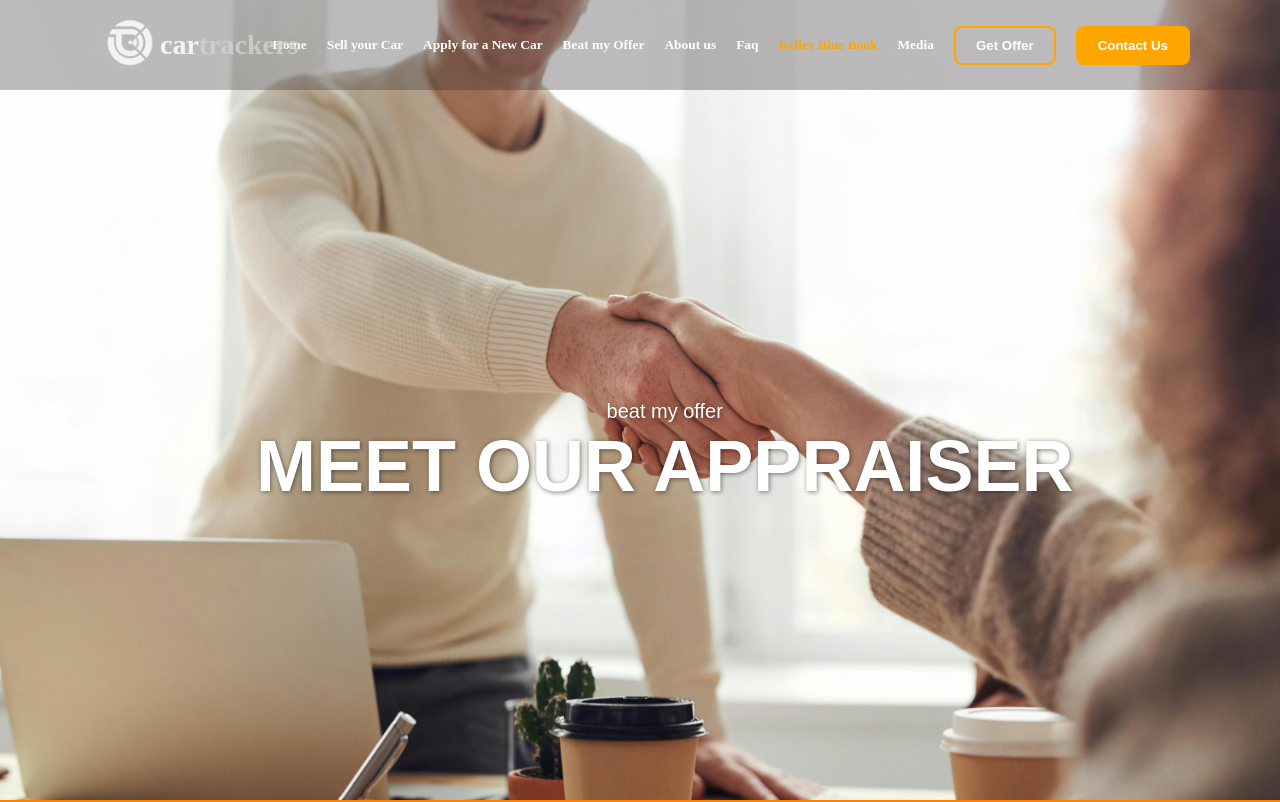
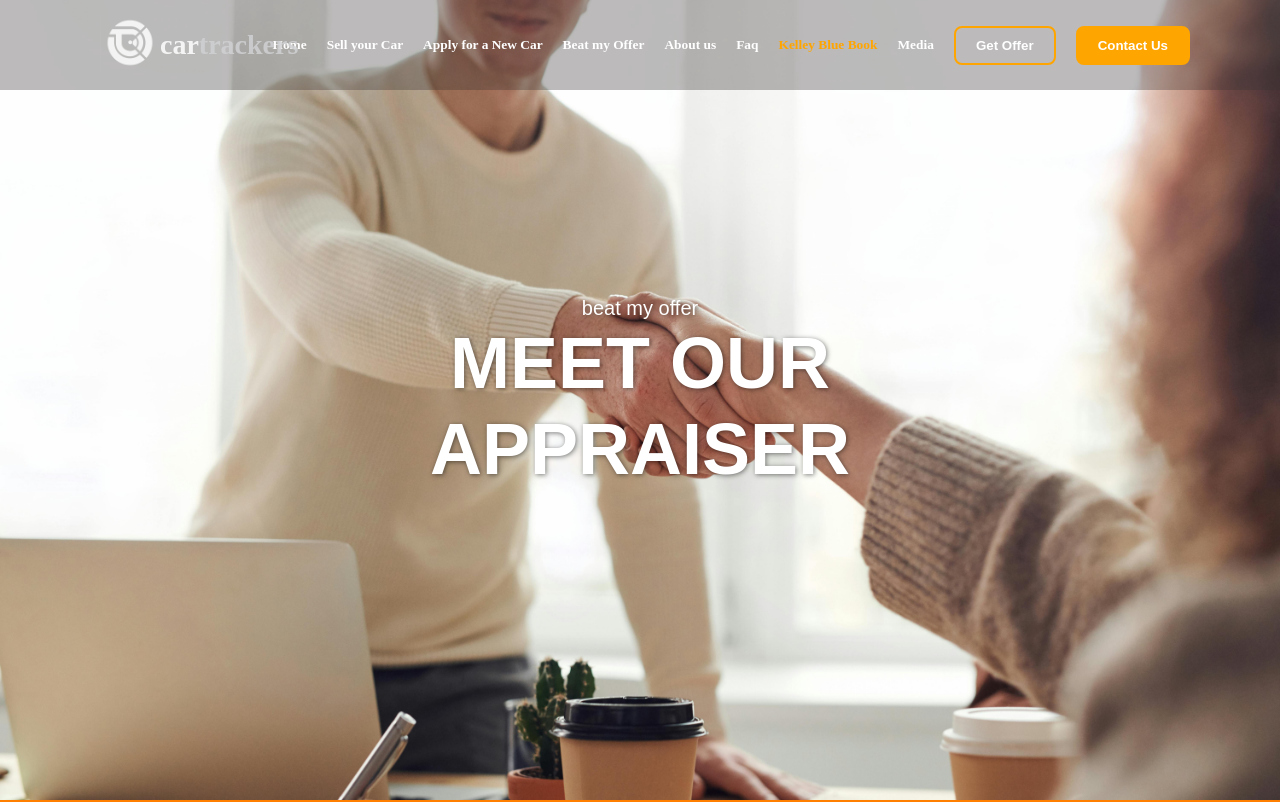
Before and after one commit to ChFaheem22/car, a Next.js app: page /kbb in a window 1280 px wide. Shown: the top 802 px of the page. Built offline with nearby package versions, Linux system fonts and the light colour scheme.

Commit message:
Initial commit

```diff
--- a/app/about/about.module.css
+++ b/app/about/about.module.css
@@ -11,22 +11,24 @@
 .herosection {
   position: absolute;
   top: 50%;
-  left: 28%;
+  left: 50%;
+  transform: translate(-50%, -50%);
   color: #fff;
   font-family: Arial, sans-serif;
   text-shadow: 1px 1px 5px rgba(0, 0, 0, 0.5);
   text-align: center;
+  padding: 0 1rem;
 }
 
 .herosection h1 {
-  font-size: 9vh;
+  font-size: clamp(28px, 6vw, 72px);
   font-weight: bold;
   line-height: 1.2;
   margin: 0 0 10px 0;
 }
 
 .title {
-  font-size: 20px;
+  font-size: clamp(16px, 2vw, 20px);
   margin: 0;
   font-weight: 500;
 }
@@ -64,7 +66,7 @@
 
 .grid {
   display: grid;
-  grid-template-columns: repeat(2, 1fr);
+  grid-template-columns: repeat(auto-fit, minmax(300px, 1fr));
   gap: 32px;
   max-width: 1000px;
   margin: 0 auto;
@@ -76,7 +78,6 @@
   padding: 18px 24px;
   box-shadow: 0 6px 16px rgba(0, 0, 0, 0.06);
   display: flex;
-  justify-content: space-between;
   transition: transform 0.3s ease;
 }
 
@@ -86,7 +87,7 @@
 
 .cardContent {
   text-align: left;
-  margin-left: 7vh;
+  margin-top: 1rem;
 }
 
 .jobTitle {
@@ -103,11 +104,12 @@
 
 .viewBtn {
   align-self: flex-start;
-  margin-top: 20px;
+  margin-top: 14px;
+  margin-left: 40px;
   background-color: #fa751c;
   color: #fff;
   border: none;
-  padding: 20px 44px;
+  padding: 14px 32px;
   font-size: 0.95rem;
   font-weight: 600;
   border-radius: 4px;
@@ -137,6 +139,7 @@
   text-align: center;
   color: #fff;
   font-family: "Poppins", sans-serif;
+  padding: 0 1rem;
 }
 
 .heading {
@@ -158,8 +161,8 @@
   text-decoration: underline;
 }
 
-.description a:hover{
-    background-color: rgba(135, 207, 235, 0.651);
+.description a:hover {
+  background-color: rgba(135, 207, 235, 0.651);
 }
 
 .cta {
@@ -179,7 +182,7 @@
   background-color: #f77519;
 }
 
-/* ids */
+/* CAREERS SECTION */
 .careersSection {
   background-color: #fff;
   padding: 3rem 1.5rem;
@@ -209,7 +212,7 @@
 .jobDescription {
   line-height: 1.5;
   color: #555;
-  width: 640px;
+  max-width: 640px;
 }
 
 .jobList {
@@ -222,12 +225,12 @@
   margin-bottom: 0.5rem;
   line-height: 1.5;
   color: #555;
-  width: 640px;
+  max-width: 640px;
 }
 
-.form{
+.form {
   position: absolute;
-  top: 10;
+  top: 10px;
   right: 0;
   background-color: #ecebeb;
   border-radius: 20px;
@@ -235,7 +238,7 @@
   padding: 20px;
 }
 
-.formbutton{
+.formbutton {
   width: 100%;
   padding: 10px;
   color: #fff;
@@ -245,17 +248,27 @@
   cursor: pointer;
 }
 
-.formbutton:hover{
+.formbutton:hover {
   background-color: #f08437;
 }
 
 @media (max-width: 768px) {
-  .jobDescription{
-    width: 340px;
+  .herosection {
+    top: 40%;
   }
-  .description{
+  .description {
     text-align: justify;
     width: 90%;
-    margin-left: 34px;
+    margin: 0 auto;
+  }
+  .jobDescription,
+  .jobListItem {
+    width: 100%;
+    max-width: none;
+  }
+  .form {
+    position: static;
+    width: 100%;
+    margin-top: 2rem;
   }
 }
--- a/app/apply/apply.module.css
+++ b/app/apply/apply.module.css
@@ -1,4 +1,4 @@
-.back{
+.back {
   background-image: url(/apply/back.jpg);
   background-size: cover;
   background-position: center;
@@ -6,38 +6,43 @@
   min-height: 100vh;
   width: 100%;
   position: relative;
-
 }
 
+/* HERO SECTION */
 .herosection {
   position: absolute;
   top: 40%;
-    left: 30%;
+  left: 50%;
+  transform: translateX(-50%);
   color: #fff;
   font-family: Arial, sans-serif;
   text-shadow: 1px 1px 5px rgba(0, 0, 0, 0.5);
   text-align: center;
+  padding: 0 1rem;
 }
 
 .herosection h1 {
-    font-size: 9vh;
+  font-size: clamp(28px, 6vw, 72px);
   font-weight: bold;
   line-height: 1.2;
   margin: 0 0 10px 0;
 }
 
 .title {
-    font-size: 20px;
+  font-size: clamp(16px, 2vw, 20px);
   margin: 0;
   font-weight: 500;
 }
 
+/* LOGO */
 .logoBox {
   display: flex;
+  align-items: center;
+  justify-content: center;
   background-color: transparent;
   padding: 30px;
-  margin-left: 70vh;
   text-align: center;
+  flex-wrap: wrap;
 }
 
 .logoText {
@@ -48,17 +53,16 @@
   letter-spacing: 1.8px;
 }
 
-
 .car {
   color: #FA751C;
 }
-
 
 .trackers {
   color: #533923;
   margin-right: 6px;
 }
 
+/* FORM */
 .form {
   max-width: 900px;
   margin: auto;
@@ -101,10 +105,11 @@
   box-sizing: border-box;
 }
 
+/* RADIO GROUP */
 .radioGroup {
   display: flex;
   flex-wrap: wrap;
-  gap: 37vh;
+  gap: 40px; /* replaced vh gap with px for responsiveness */
   margin-top: 4px;
 }
 
@@ -115,6 +120,7 @@
   gap: 6px;
 }
 
+/* CONSENT TEXT */
 .consent {
   font-size: 13px;
   color: #333;
@@ -124,6 +130,7 @@
   padding: 10px 0;
 }
 
+/* BUTTON */
 .form button {
   width: 100%;
   background-color: #FA751C;
@@ -141,19 +148,34 @@
   background-color: #d65e0a;
 }
 
+/* TEXTAREA */
 .form textarea {
   padding: 10px;
   border-radius: 6px;
   border: 1px solid #ccc;
   font-size: 14px;
   font-family: 'Poppins', sans-serif;
-  width: 30%;
+  width: 100%; /* made full width for consistency */
   box-sizing: border-box;
 }
 
+/* MOBILE STYLES */
 @media (max-width: 768px) {
-  .logoBox{
-    margin: auto;
-    padding-left: 50vh;
+  .herosection {
+    top: 30%;
+    padding: 0 1rem;
+  }
+
+  .row {
+    grid-template-columns: 1fr;
+  }
+
+  .logoBox {
+    flex-direction: column;
+    padding: 20px;
+  }
+
+  .logoText {
+    font-size: 28px;
   }
 }
--- a/app/beat-offer/beat.module.css
+++ b/app/beat-offer/beat.module.css
@@ -1,4 +1,4 @@
-.back{
+.back {
   background-image: url(/beat-offer/back.jpg);
   background-size: cover;
   background-position: center;
@@ -6,32 +6,35 @@
   min-height: 100vh;
   width: 100%;
   position: relative;
-
 }
 
+/* HERO SECTION - centered horizontally */
 .herosection {
   position: absolute;
   top: 40%;
-    left: 30%;
+  left: 50%;
+  transform: translateX(-50%);
   color: #fff;
   font-family: Arial, sans-serif;
   text-shadow: 1px 1px 5px rgba(0, 0, 0, 0.5);
   text-align: center;
+  padding: 0 1rem;
 }
 
 .herosection h1 {
-    font-size: 9vh;
+  font-size: clamp(28px, 6vw, 72px);
   font-weight: bold;
   line-height: 1.2;
   margin: 0 0 10px 0;
 }
 
 .title {
-    font-size: 20px;
+  font-size: clamp(16px, 2vw, 20px);
   margin: 0;
   font-weight: 500;
 }
 
+/* FORM WRAPPER */
 .wrapper {
   padding: 60px 40px;
   background-color: #fff;
@@ -66,7 +69,7 @@
   transition: border-color 0.3s ease;
 }
 
-
+/* BUTTON */
 .button {
   margin-top: 20px;
   padding: 14px 20px;
@@ -83,9 +86,19 @@
 .button:hover {
   background-color: #fc9652;
 }
-
 .grid {
   display: grid;
   grid-template-columns: repeat(2, 1fr);
   gap: 14px;
 }
+
+@media (max-width: 768px) {
+  .herosection {
+    top: 30%;
+    padding: 0 1rem;
+  }
+
+  .grid {
+    grid-template-columns: 1fr;
+  }
+}
--- a/app/faq/faq.module.css
+++ b/app/faq/faq.module.css
@@ -11,7 +11,8 @@
 .herosection {
   position: absolute;
   top: 44%;
-  left: 30%;
+  left: 50%;
+  transform: translate(-50%, -50%);
   color: #fff;
   font-family: Arial, sans-serif;
   text-shadow: 1px 1px 5px rgba(0, 0, 0, 0.5);
@@ -104,21 +105,21 @@
 }
 
 @media (max-width: 768px) {
-  .wrapper {
-    display: flex;
-    flex-direction: column;
-    align-items: center;
-    text-align: center;
+  .herosection h1 {
+    font-size: 5vh;
   }
 
-  .left,
-  .right {
-    width: 100%;
+  .title {
+    font-size: 16px;
   }
 
-  .right img {
+  .wrapper {
+    flex-direction: column;
+    padding: 2rem 1rem;
+  }
+
+  .left, .right {
     width: 100%;
-    height: auto;
-    display: block;
+    padding: 2rem 1rem;
   }
 }
--- a/app/kbb/kbb.module.css
+++ b/app/kbb/kbb.module.css
@@ -11,7 +11,8 @@
 .herosection {
   position: absolute;
   top: 50%;
-  left: 20%;
+  left: 50%;
+  transform: translate(-50%, -50%);
   color: #fff;
   font-family: Arial, sans-serif;
   text-shadow: 1px 1px 5px rgba(0, 0, 0, 0.5);
--- a/app/media/media.module.css
+++ b/app/media/media.module.css
@@ -10,13 +10,15 @@
 
 .herosection {
   position: absolute;
-  top: 44%;
-  left: 28%;
+  top: 50%;
+  left: 50%;
+  transform: translate(-50%, -50%);
   color: #fff;
   font-family: Arial, sans-serif;
   text-shadow: 1px 1px 5px rgba(0, 0, 0, 0.5);
   text-align: center;
 }
+
 
 .herosection h1 {
   font-size: 9vh;
@@ -126,3 +128,34 @@
   color: orange;
   text-decoration: none !important;
 }
+
+@media (max-width: 992px) {
+  .herosection{
+    font-size: 1.4vh;
+  }
+  .blogGrid {
+    grid-template-columns: repeat(2, 1fr);
+    gap: 16px;
+    max-width: 700px;
+  }
+}
+
+@media (max-width: 600px) {
+  .herosection{
+    font-size: 1.4vh;
+  }
+  .blogGrid {
+    grid-template-columns: 1fr;
+    gap: 12px;
+    max-width: 100%;
+    padding: 0 12px;
+  }
+
+  .blogImage {
+    height: 150px;
+  }
+
+  .blogTitle {
+    margin-bottom: 4vh;
+  }
+}
--- a/app/offer/offer.module.css
+++ b/app/offer/offer.module.css
@@ -1,4 +1,4 @@
-.back{
+.back {
   background-image: url(/offer/hero-back.jpg);
   background-size: cover;
   background-position: center;
@@ -6,44 +6,47 @@
   min-height: 100vh;
   width: 100%;
   position: relative;
-
 }
 
+/* Hero Section */
 .herosection {
   position: absolute;
   top: 40%;
-    left: 30%;
+  left: 50%;
+  transform: translateX(-50%);
   color: #fff;
   font-family: Arial, sans-serif;
   text-shadow: 1px 1px 5px rgba(0, 0, 0, 0.5);
   text-align: center;
+  padding: 0 1rem;
 }
 
 .herosection h1 {
-    font-size: 9vh;
+  font-size: clamp(28px, 5vw, 72px);
   font-weight: bold;
   line-height: 1.2;
   margin: 0 0 10px 0;
 }
 
 .title {
-    font-size: 20px;
+  font-size: clamp(16px, 2vw, 20px);
   margin: 0;
   font-weight: 500;
 }
 
 .bio {
-    font-size: 10px;
+  font-size: clamp(10px, 1.5vw, 14px);
   margin: 0;
 }
 
+/* Form Container */
 .container {
   width: 90%;
   max-width: 800px;
   margin: 40px auto;
   padding: 40px;
   background-color: #f0eeee;
-    border-radius: 2px;
+  border-radius: 8px;
   box-shadow: 0 4px 12px rgba(0, 0, 0, 0.08);
   font-family: sans-serif;
 }
@@ -71,11 +74,13 @@
   margin-bottom: 24px;
 }
 
+/* Flexbox Inputs */
 .flexbox {
   display: flex;
   justify-content: space-between;
   gap: 12px;
   margin-bottom: 20px;
+  flex-wrap: wrap;
 }
 
 .flex {
@@ -86,11 +91,17 @@
   width: 90%;
   padding: 12px;
   font-size: 14px;
-    border: 1px solid #fff;
+  border: 1px solid #ccc;
   border-radius: 6px;
   outline: none;
 }
 
+.flex input[type="text"]:focus {
+  border-color: #ff6600;
+  box-shadow: 0 0 5px rgba(255, 102, 0, 0.3);
+}
+
+/* Checkbox / Radio */
 .checkbox {
   margin-bottom: 20px;
 }
@@ -105,6 +116,7 @@
 
 .radioGroup {
   display: flex;
+  flex-wrap: wrap;
   gap: 20px;
   align-items: center;
 }
@@ -115,8 +127,7 @@
   gap: 8px;
   font-size: 14px;
   cursor: pointer;
-    margin-left: 20px;
-    margin-right: 10rem;
+  margin: 0;
 }
 
 .radio {
@@ -126,6 +137,7 @@
   cursor: pointer;
 }
 
+/* Submit Button */
 .button {
   width: 100%;
   padding: 14px;
@@ -142,3 +154,19 @@
 .button:hover {
   background-color: #e96f1e;
 }
+
+/* Responsive Adjustments */
+@media screen and (max-width: 768px) {
+  .herosection {
+    top: 30%;
+  }
+
+  .flexbox {
+    flex-direction: column;
+  }
+
+  .radioGroup {
+    flex-direction: column;
+    align-items: flex-start;
+  }
+}
```
Also changed, not shown: app/globals.css (+14 -31 lines), app/offer/page.js (+2 -12 lines). Lines whose indentation alone changed are shown as unchanged.
